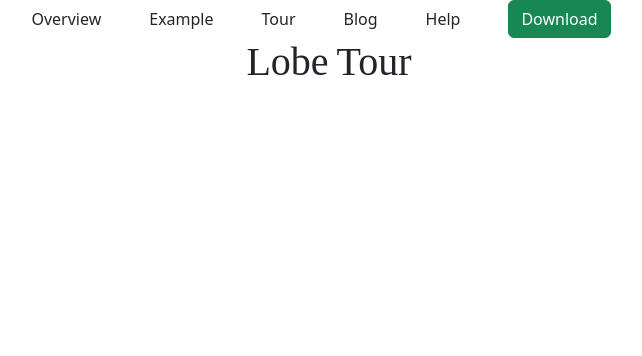
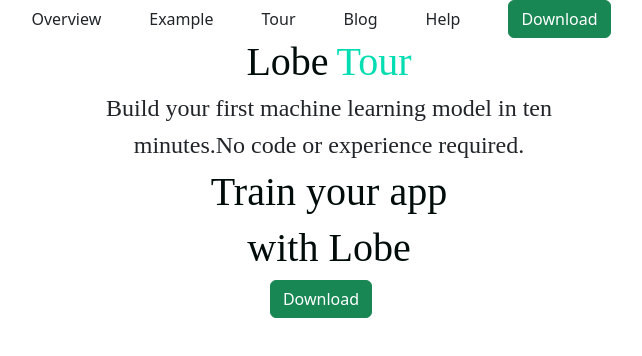
Before and after one commit to Jenifer-33/pair-programming, a React (Create React App) app in the folder my-app/: page / in a window 1280 px wide. Shown: the top 356 px of the page, without its empty margins (311-953 px from the left). Built offline with nearby package versions, Linux system fonts and the light colour scheme.

Commit message:
new file

```diff
--- a/my-app/src/App.js
+++ b/my-app/src/App.js
@@ -1,15 +1,12 @@
 import logo from './logo.svg';
 import 'bootstrap/dist/css/bootstrap.min.css';
 import './App.css';
-import { AboutLobe } from './molecules/AboutLobe';
-import { MainHeading } from './molecules/MainHeading';
-
+import { Header } from './ui/Header';
 
 function App() {
   return (
     <div>
-      <AboutLobe/>
-      <MainHeading/>
+      <Header/>
     </div>
   );
 }
--- a/my-app/src/atoms/HeadingText.jsx
+++ b/my-app/src/atoms/HeadingText.jsx
@@ -1,9 +1,10 @@
-export const HeadingText=({text})=>{
+export const HeadingText=({text, color="#000c0aff"})=>{
     return(
         <div style={{
-            color:"Dark charcoal",
+            color:color,
             fontFamily:"serif",
             fontWeight:"bold",
+
         }}>
         <h1>{text}</h1>
         </div>
--- a/my-app/src/atoms/HeadingTwo.jsx
+++ b/my-app/src/atoms/HeadingTwo.jsx
@@ -1,9 +1,10 @@
-export const HeadingTwo=(text)=>{
+export const HeadingTwo=({text})=>{
     return(
         <div style={{
             color:"Dark charcoal",
             fontFamily:"serif",
             fontWeight:"bold",
+           textAlign:"center",
         }}>
         <h4>{text}</h4>
         </div>
--- /dev/null
+++ b/my-app/src/molecules/BodyHeading.jsx
@@ -0,0 +1,11 @@
+import { HeadingText } from "../atoms/HeadingText";
+import { GreenButton } from "../atoms/GreenButton";
+export const BodyHeading=()=>{
+    return(
+        <div  className="text-center" >
+          <HeadingText text="Train your app"/>
+          <HeadingText text="with Lobe"/>
+        <GreenButton />
+        </div>
+    )
+}
--- a/my-app/src/molecules/MainHeading.jsx
+++ b/my-app/src/molecules/MainHeading.jsx
@@ -3,7 +3,7 @@
     return(
         <div className="d-flex justify-content-center align-items-center gap-2">
             <HeadingText text="Lobe"/>
-            <HeadingText text="Tour"/>
+            <HeadingText text="Tour" color="#04ddb2"/>
         </div>
     )
 }
--- a/my-app/src/molecules/Statement.jsx
+++ b/my-app/src/molecules/Statement.jsx
@@ -1,8 +1,10 @@
-import { TinyText} from "../atoms/TinyText";
-export const Statement=()=>{
-return(
-    <div>
-        <TinyText text=""/>
-    </div>
-)
+import { HeadingTwo } from "../atoms/HeadingTwo";
+ export const Statement=()=>{
+    return(
+        <div >
+            <HeadingTwo text="Build your first machine learning model in ten"/>
+              <HeadingTwo text="minutes.No code or experience required."/>
+        </div>
+
+    )
 }
--- /dev/null
+++ b/my-app/src/ui/Header.jsx
@@ -0,0 +1,14 @@
+import { AboutLobe } from "../molecules/AboutLobe"
+import { MainHeading } from "../molecules/MainHeading"
+import { Statement } from "../molecules/Statement"
+import { BodyHeading } from "../molecules/BodyHeading"
+export const Header=()=>{
+return(
+<div>
+<AboutLobe/>
+      <MainHeading/>
+      <Statement/>
+      <BodyHeading/>
+      </div>
+)
+}
```
